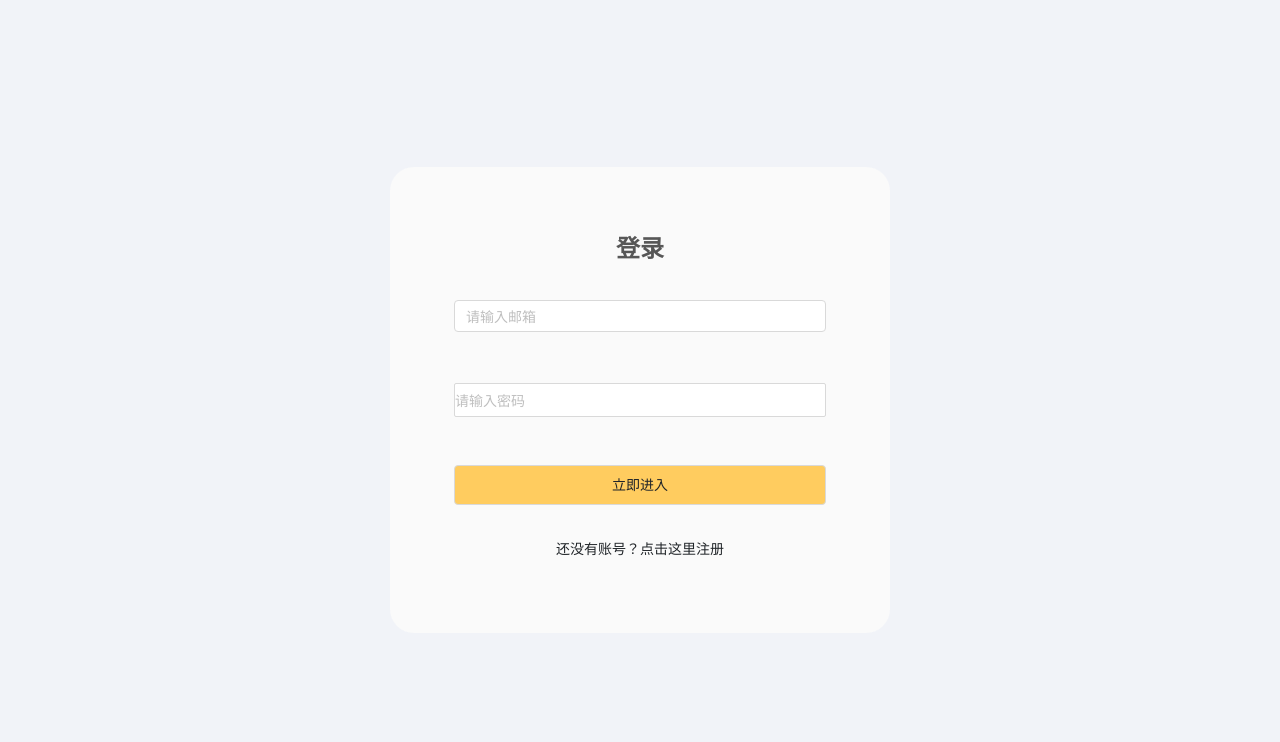
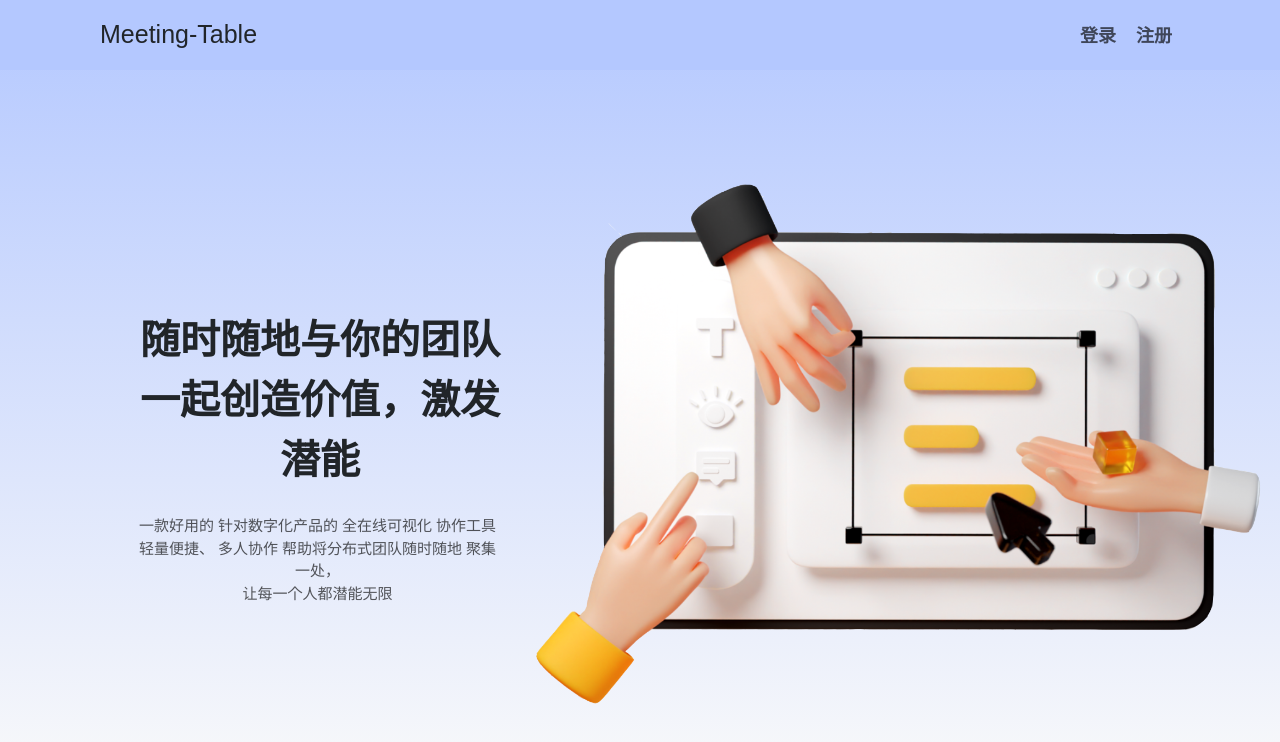
Before and after one commit to YuKi74/meeting-table, a Vue app in the folder frontend/: page / in a window 1280 px wide. Before the commit this address led to /login. Shown: the top 742 px of the page. Built offline with nearby package versions, Linux system fonts and the light colour scheme.

Commit message:
Create home page.Closes #105

```diff
--- a/frontend/src/components/team/ApplyMessageList.vue
+++ b/frontend/src/components/team/ApplyMessageList.vue
@@ -64,6 +64,7 @@ export default {
     },
     data() {
         return {
+            isAggree: true,
             data: [],
             headStyle: {
                 'font-size': '20px',
@@ -89,6 +90,7 @@ export default {
                 .then(() => {
                     if (isAdmit) {
                         Message.success('申请已同意');
+                        this.bus.$emit('aggreeApplication');
                     } else {
                         Message.success('申请已拒绝');
                     }
--- a/frontend/src/components/team/MemberList.vue
+++ b/frontend/src/components/team/MemberList.vue
@@ -2,7 +2,7 @@
     <a-list
         item-layout="horizontal"
         :data-source="data"
-        class="box flex main-axis-between"
+        class="box"
         :split="true"
     >
         <a-list-item
@@ -27,7 +27,7 @@
                 type="primary"
                 v-show="isShow(item.id)"
             >
-                踢出
+                移除
             </a-button>
         </a-list-item>
     </a-list>
@@ -64,6 +64,9 @@ export default {
                 this.myId = data.data.id;
             })
             .catch(defaultErrorHandler(getUserinfo));
+        this.bus.$on('aggreeApplication', () => {
+            this.refreshMembers();
+        });
     },
     methods: {
         refreshMembers() {
@@ -80,7 +83,7 @@ export default {
             const that = this;
             Modal.confirm({
                 title: '确定要移除此成员吗？',
-                content: '点击“确认”后, 此成员将被移出此会议室',
+                content: '点击“确认”后, 此成员将被移出此团队',
                 okText: '确认',
                 cancelText: '取消',
                 onOk() {
@@ -97,7 +100,7 @@ export default {
 };
 </script>
 
-<style>
+<style scoped>
 .description {
     color: rgb(2, 2, 2);
 }
@@ -108,7 +111,10 @@ export default {
     margin: 10px;
 }
 .name {
-    width: 100%;
+    width: 150px;
+    white-space: nowrap;
+    overflow: hidden;
+    text-overflow: ellipsis;
     font-weight: bold;
     text-align: left;
 }
@@ -117,10 +123,16 @@ export default {
     background-color: var(--white);
     width: 100%;
     padding-left: 10px;
-    max-height: 600px;
+    max-height: calc(100vh - 64px);
 }
 .ant-list-item-meta-avatar {
     margin-right: 5px;
+}
+.ant-list-item-meta-description {
+    width: 150px;
+    overflow: hidden;
+    white-space: nowrap;
+    text-overflow: ellipsis;
 }
 .avatar {
     background-color: var(--secondary-color-1);
--- a/frontend/src/components/team/UserDetail.vue
+++ b/frontend/src/components/team/UserDetail.vue
@@ -4,10 +4,9 @@
             <template slot="content">
                 <div class="content">
                     <div class="title flex main-axis-around">
-                        <avatar>{{ data.name[0] }}</avatar>
                         <div>
                             <div class="name">{{ data.name }}</div>
-                            <div>{{ data.email }}</div>
+                            <div class="email">{{ data.email }}</div>
                         </div>
                         <a-button class="edit" icon="edit" @click="showModal" />
                         <modal
@@ -84,7 +83,6 @@ import {
     Modal,
     FormModel,
     Input,
-    Avatar,
     Message,
 } from 'ant-design-vue';
 import Vue from 'vue';
@@ -108,7 +106,6 @@ export default {
         FormModel,
         FormModelItem: FormModel.Item,
         AInput: Input,
-        Avatar,
     },
     data() {
         return {
@@ -195,14 +192,38 @@ export default {
 </script>
 
 <style scoped>
-.content {
-    width: 200px;
-}
 .logout {
     margin: 10px 0;
 }
 .icon {
-    height: 40px;
-    width: 40px;
+    height: 100%;
+    width: 100%;
+    display: block;
+}
+.name {
+    white-space: nowrap;
+    overflow: hidden;
+    text-overflow: ellipsis;
+}
+.email {
+    white-space: nowrap;
+    overflow: hidden;
+    text-overflow: ellipsis;
+}
+.edit {
+    margin-left: 10px;
+}
+.name {
+    white-space: nowrap;
+    overflow: hidden;
+    text-overflow: ellipsis;
+}
+.email {
+    white-space: nowrap;
+    overflow: hidden;
+    text-overflow: ellipsis;
+}
+.edit {
+    margin-left: 10px;
 }
 </style>
--- a/frontend/src/main.js
+++ b/frontend/src/main.js
@@ -4,6 +4,7 @@ import router from './router';
 import '../src/css/index.css';
 
 Vue.config.productionTip = false;
+Vue.prototype.bus = new Vue();
 
 new Vue({
     router,
--- a/frontend/src/paint-board/board.js
+++ b/frontend/src/paint-board/board.js
@@ -1,7 +1,6 @@
-const Board = function (container, userID, onBoardMove) {
+const Board = function (container, userID) {
     this.container = container;
     this.userID = userID;
-    this.onBoardMove = onBoardMove;
     this.initStage();
 };
 
--- a/frontend/src/router/index.js
+++ b/frontend/src/router/index.js
@@ -6,18 +6,18 @@ Vue.use(VueRouter);
 const routes = [
     {
         path: '/',
-        name: 'index',
-        redirect: '/team',
+        name: 'Index',
+        component: () => import('../views'),
+    },
+    {
+        path: '/login',
+        name: 'Login',
+        component: () => import('../views/login'),
     },
     {
         path: '/register',
         name: 'Register',
         component: () => import('../views/register'),
-    },
-    {
-        path: '/login',
-        name: 'Login',
-        component: () => import('../views/login'),
     },
     {
         path: '/team',
--- /dev/null
+++ b/frontend/src/views/index.vue
@@ -0,0 +1,198 @@
+<template>
+    <div class="whole-page">
+        <div class="header flex main-axis-between">
+            <div class="logo flex">Meeting-Table</div>
+            <div class="right-top" v-if="!isOn">
+                <div class="login flex" @click="login">登录</div>
+                <div class="register flex" @click="register">注册</div>
+            </div>
+            <div class="right-top" v-if="isOn">
+                <div class="info flex">
+                    <a-avatar
+                        shape="square"
+                        icon="user"
+                        size="large"
+                        style="background: var(--secondary-color-1)"
+                    />
+                    <div class="box">
+                        <div class="id">{{ name }}</div>
+                        <div class="tip" @click="toTeam">
+                            您已登录，点击进入
+                        </div>
+                    </div>
+                </div>
+            </div>
+        </div>
+        <div class="body">
+            <div class="left">
+                <a-icon class="message-icon" type="message" />
+                <div class="title">
+                    随时随地与你的团队<br />一起创造价值，激发潜能
+                </div>
+                <div class="introduce">
+                    一款好用的 针对数字化产品的 全在线可视化 协作工具<br />轻量便捷、
+                    多人协作 帮助将分布式团队随时随地 聚集一处，<br />让每一个人都潜能无限
+                </div>
+                <a-icon class="chart-icon" type="pie-chart" />
+            </div>
+            <div class="right flex">
+                <img class="picture" src="../assets/table-picture.png" />
+            </div>
+        </div>
+    </div>
+</template>
+<script>
+import { Icon, Avatar } from 'ant-design-vue';
+import { getUserinfo } from '../requests/user';
+import Cookies from 'js-cookie';
+import router from '../router';
+
+export default {
+    components: {
+        AIcon: Icon,
+        AAvatar: Avatar,
+    },
+    data: function () {
+        return {
+            isOn: false,
+            name: 'userid',
+        };
+    },
+    mounted() {
+        if (!Cookies.get('token')) {
+            this.isOn = false;
+        } else {
+            getUserinfo().then((data) => {
+                this.name = data.data.name;
+                this.isOn = true;
+            });
+        }
+    },
+    methods: {
+        login: function () {
+            router.push('/login');
+        },
+        register: function () {
+            router.push('/register');
+        },
+        toTeam: function () {
+            router.push('/team');
+        },
+    },
+};
+</script>
+<style scoped>
+.id {
+    font-size: 18px;
+    font-weight: bold;
+    width: 130px;
+    white-space: nowrap;
+    overflow: hidden;
+    text-overflow: ellipsis;
+}
+.tip {
+    font-size: 10px;
+    margin-left: 10px;
+    color: var(--black);
+}
+.box {
+    flex-direction: column;
+    margin-left: 10px;
+}
+.box:hover {
+    cursor: pointer;
+}
+.login {
+    font-size: 18px;
+    font-weight: bold;
+    width: 36px;
+}
+.login:hover {
+    cursor: pointer;
+    transform: scale3d(1.05, 1.05, 1);
+    color: var(--black);
+}
+.register {
+    margin-left: 20px;
+    font-size: 18px;
+    font-weight: bold;
+    width: 36px;
+}
+.register:hover {
+    cursor: pointer;
+    transform: scale3d(1.05, 1.05, 1);
+    color: var(--black);
+}
+.right-top {
+    width: 200px;
+    height: 70px;
+    display: flex;
+}
+.picture {
+    text-align: center;
+    width: 100%;
+}
+.chart-icon {
+    font-size: 500px;
+    color: #5b8ee70e;
+    float: left;
+    transform: translate(-100px, 0);
+}
+.message-icon {
+    font-size: 200px;
+    color: var(--secondary-color-2);
+    transform: rotate(-30deg);
+    float: right;
+}
+.title {
+    margin-top: 240px;
+    font-size: 40px;
+    font-weight: bolder;
+    text-align: center;
+    margin-left: 25%;
+    color: var(--black);
+}
+.introduce {
+    margin-top: 25px;
+    margin-left: 27%;
+    font-size: 15px;
+    text-align: center;
+    width: 70%;
+}
+.body {
+    display: flex;
+    height: calc(100vh - 70px);
+    overflow: hidden;
+}
+.left {
+    width: 40%;
+}
+.right {
+    width: 60%;
+    display: flex;
+    justify-content: center;
+}
+.logo {
+    margin-left: 100px;
+    font-size: 25px;
+    font-family: fantasy;
+    text-align: center;
+    height: 100%;
+    color: var(--black);
+    width: 160px;
+    white-space: nowrap;
+}
+.whole-page {
+    background: linear-gradient(var(--secondary-color-2), var(--white));
+    width: 100%;
+    height: 100vh;
+}
+.header {
+    height: 70px;
+    width: 100%;
+    display: flex;
+}
+.header:hover {
+    background-color: var(--secondary-color-2);
+}
+</style>
--- a/frontend/src/views/register/index.vue
+++ b/frontend/src/views/register/index.vue
@@ -178,8 +178,8 @@ export default {
                 if (valid) {
                     register(form.email, form.userName, form.password)
                         .then(() => {
-                            Message.success('注册成功！正在跳转到登录界面');
-                            router.push('/login');
+                            Message.success('注册成功！正在跳转到首页');
+                            router.push('/team');
                         })
                         .catch(defaultErrorHandler(register));
                 }
--- a/frontend/src/views/team/MembersView.vue
+++ b/frontend/src/views/team/MembersView.vue
@@ -3,7 +3,8 @@
         <layout-header class="header flex main-axis-between">
             <team-detail :uuid="uuid" :is-creator="isCreator" />
             <div class="flex">
-                <popover placement="bottomRight" v-if="isCreator">
+                <div v-if="isCreator">
+                    <popover placement="bottomRight">
                         <div class="apply-list-content" slot="content">
                             <apply-list class="apply-list"></apply-list>
                         </div>
@@ -14,6 +15,7 @@
                             shape="circle"
                         />
                     </popover>
+                </div>
                 <user-detail class="user-detail"></user-detail>
             </div>
         </layout-header>
@@ -97,5 +99,7 @@ export default {
 }
 .user-detail {
     margin-left: 20px;
+    width: 40px;
+    height: 40px;
 }
 </style>
--- a/frontend/src/views/team/VisitorsView.vue
+++ b/frontend/src/views/team/VisitorsView.vue
@@ -107,7 +107,7 @@ export default {
 .content {
     font-size: 16px;
     width: 100%;
-    text-align: start;
+    text-align: center;
 }
 .icon {
     color: #ffcc5f;
@@ -120,6 +120,8 @@ export default {
     position: absolute;
     right: 30px;
     top: 30px;
+    width: 50px;
+    height: 50px;
 }
 .btn {
     letter-spacing: -2px;
--- a/frontend/src/views/team/create/index.vue
+++ b/frontend/src/views/team/create/index.vue
@@ -193,6 +193,8 @@ export default {
 
 <style scoped>
 .user-detail {
+    width: 50px;
+    height: 50px;
     position: fixed;
     top: 40px;
     right: 40px;
@@ -204,6 +206,7 @@ export default {
 }
 .card {
     width: 380px;
+    height: 430px;
     background-color: var(--white);
     border-radius: var(--border-radius);
     display: flex;
```
Also changed, not shown: frontend/src/assets/table-picture.png (added), 1 other file (tests, documents, lock files or other folders). Lines whose indentation alone changed are shown as unchanged.
